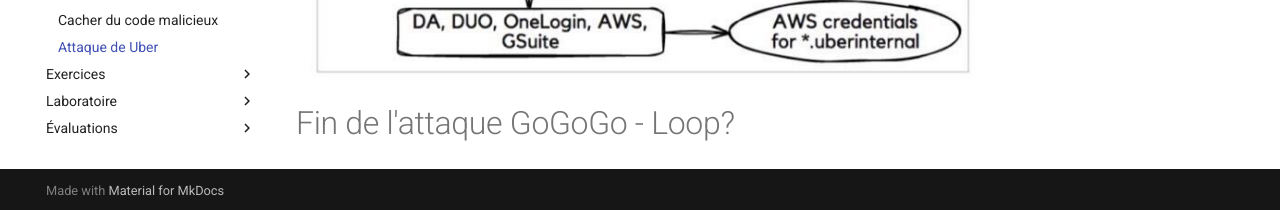
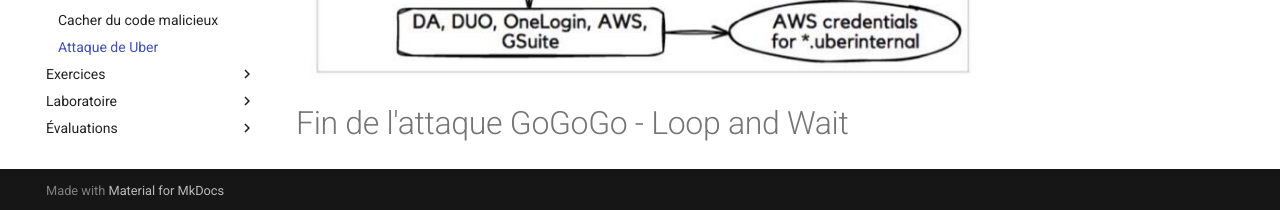
Before and after one commit to cegepvictoetienne/piratage, an MkDocs documentation site: the page built from wiki/lecons/Attaque_Uber.md, in a window 1280 px wide and 981 px high. Shown: the part 768-978 px from the top of the window. Built offline with MkDocs 1.6.1 and Material for MkDocs 9.7.7, drawn with Linux system fonts in a browser that asks for light colours.

Commit message:
loop and wait

```diff
--- a/wiki/lecons/Attaque_Uber.md
+++ b/wiki/lecons/Attaque_Uber.md
@@ -2,4 +2,4 @@
 
 ![99-Attaque-Uber](../images/99-attaque-uber.jpeg)
 
-# Fin de l'attaque GoGoGo - Loop?
+# Fin de l'attaque GoGoGo - Loop and Wait
```
